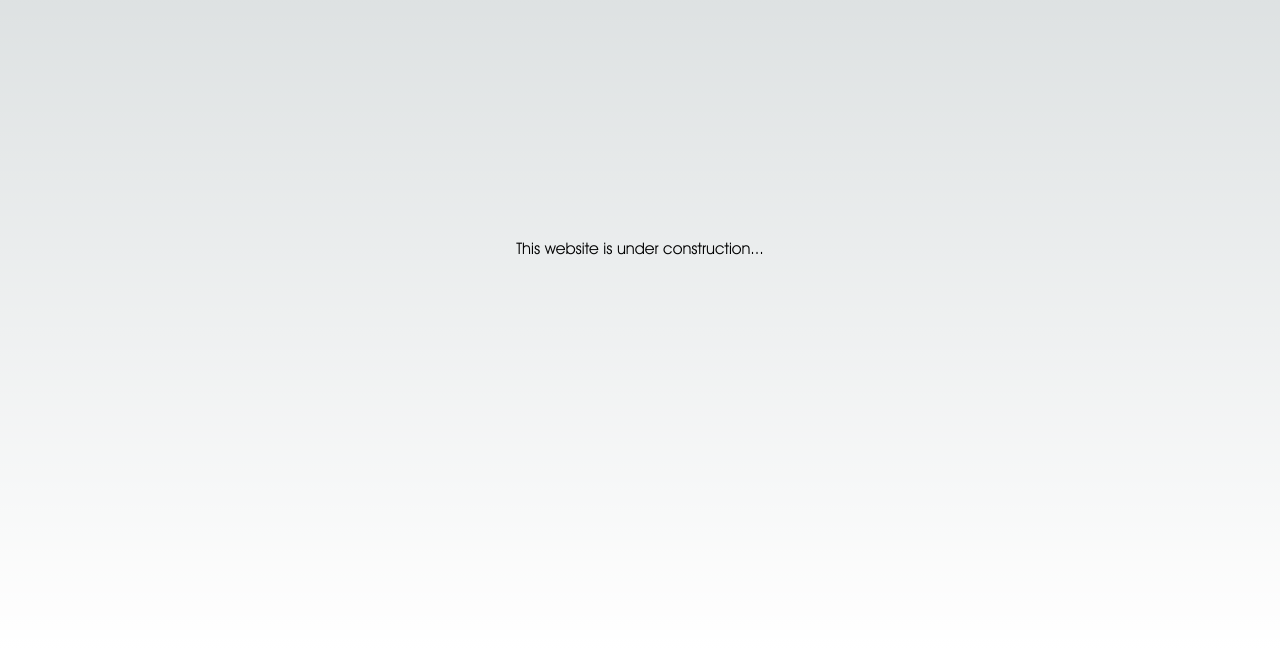
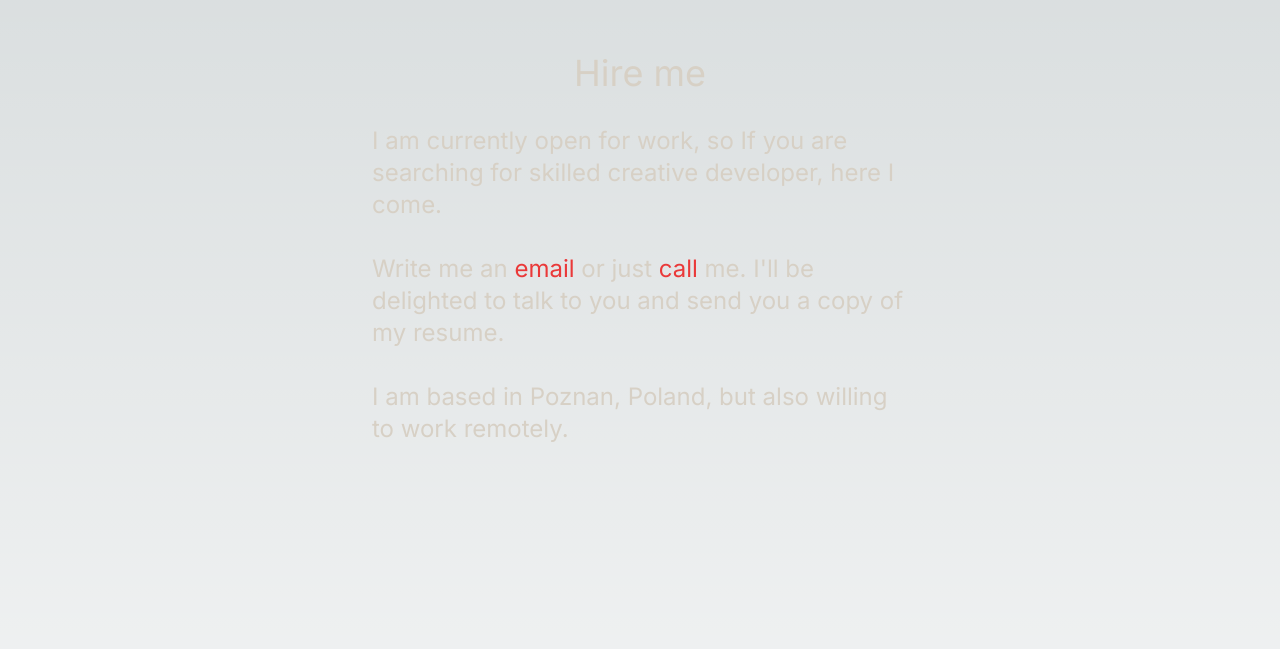
Before and after one commit to JMadejczyk/madejczyk.dev, a Next.js app: page /hireme in a window 1280 px wide. Shown: the part 151-800 px from the top of the page. Built offline with nearby package versions, Linux system fonts and the light colour scheme.

Commit message:
hire me page added

```diff
--- a/src/app/(pages)/hireme/page.tsx
+++ b/src/app/(pages)/hireme/page.tsx
@@ -1,6 +1,61 @@
-import UnderConstruction from "../../components/UnderConstruction";
+"use client";
+import Footer from "../../components/Footer";
+import useSmoothScroll from "@/app/lib/useSmoothScroll";
+import Link from "next/link";
+import { useFont } from "@/app/components/FontLoader";
+import { useState } from "react";
 
 const HireMe = () => {
-  return <UnderConstruction />;
+  useSmoothScroll();
+  const font = useFont("MontrealMedium");
+  const [copySuccess, setCopySuccess] = useState("");
+
+  const copyToClipboard = () => {
+    const textToCopy = "+48 530 833 888";
+    navigator.clipboard.writeText(textToCopy).then(
+      () => {
+        setCopySuccess("Phone number copied!");
+        setTimeout(() => setCopySuccess(""), 3500);
+      },
+      (err) => {
+        setCopySuccess("");
+      }
+    );
+  };
+
+  return (
+    <div className="text-textWhite">
+      <div
+        className={`absolute top-10 left-10 border p-3 rounded-lg transition duration-150 ${
+          copySuccess ? "" : "hidden"
+        } `}
+      >
+        {copySuccess}
+      </div>
+      <main className="min-h-screen flex flex-col justify-center items-center gap-8 text-xl sm:text-2xl max-w-[600px] mx-auto p-8">
+        <h1 className="text-3xl sm:text-4xl">Hire me</h1>
+        <p>
+          I am currently open for work, so If you are searching for skilled
+          creative developer, here I come.{" "}
+        </p>
+        <p>
+          Write me an{" "}
+          <a href="mailto:jbmk01@gmail.com">
+            <span className="text-textRed cursor-pointer">email</span>
+          </a>{" "}
+          or just{" "}
+          <span
+            className="text-textRed cursor-pointer"
+            onClick={() => copyToClipboard()}
+          >
+            call{" "}
+          </span>
+          me. I'll be delighted to talk to you and send you a copy of my resume.
+        </p>
+        <p>I am based in Poznan, Poland, but also willing to work remotely.</p>
+      </main>
+      <Footer />
+    </div>
+  );
 };
 export default HireMe;
```
